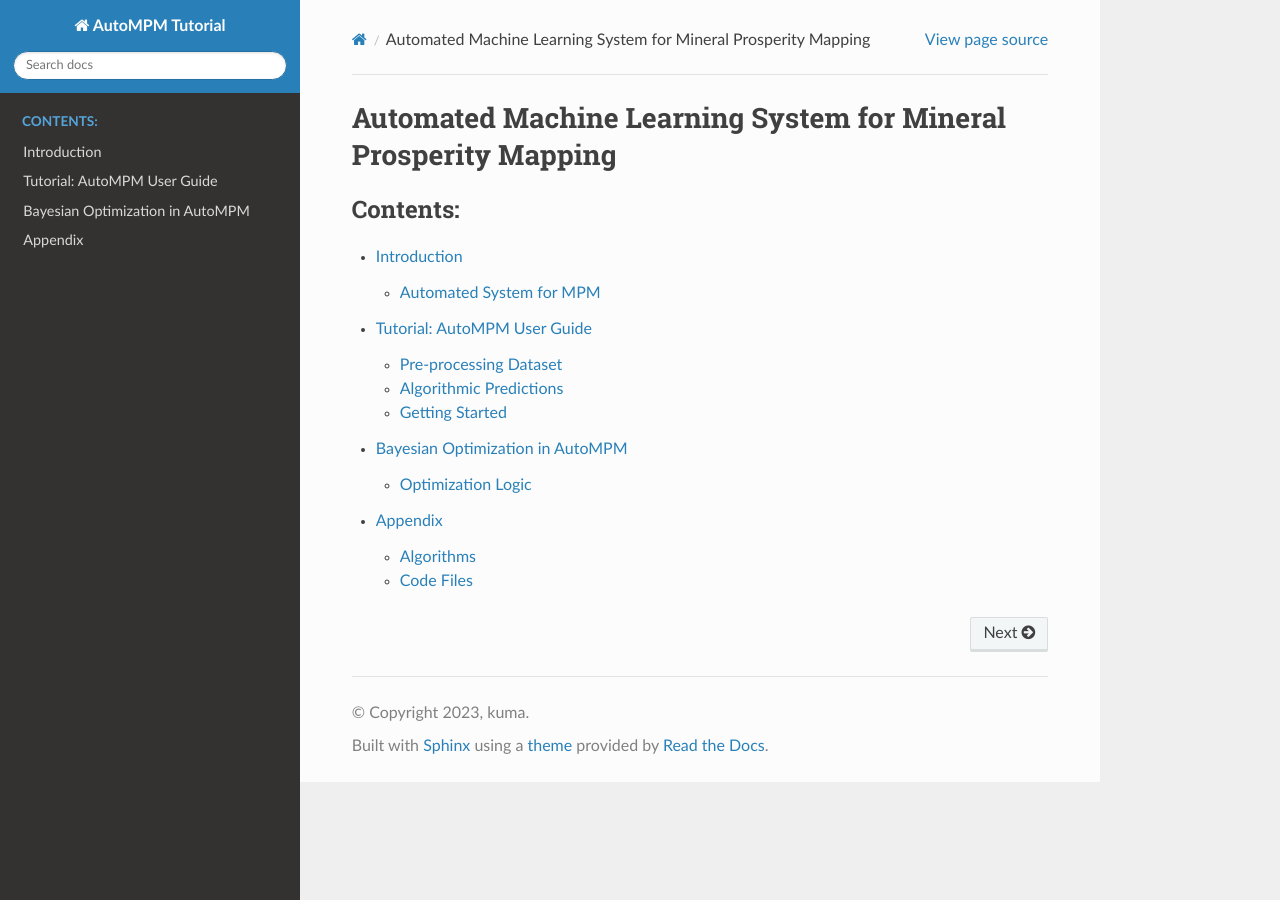
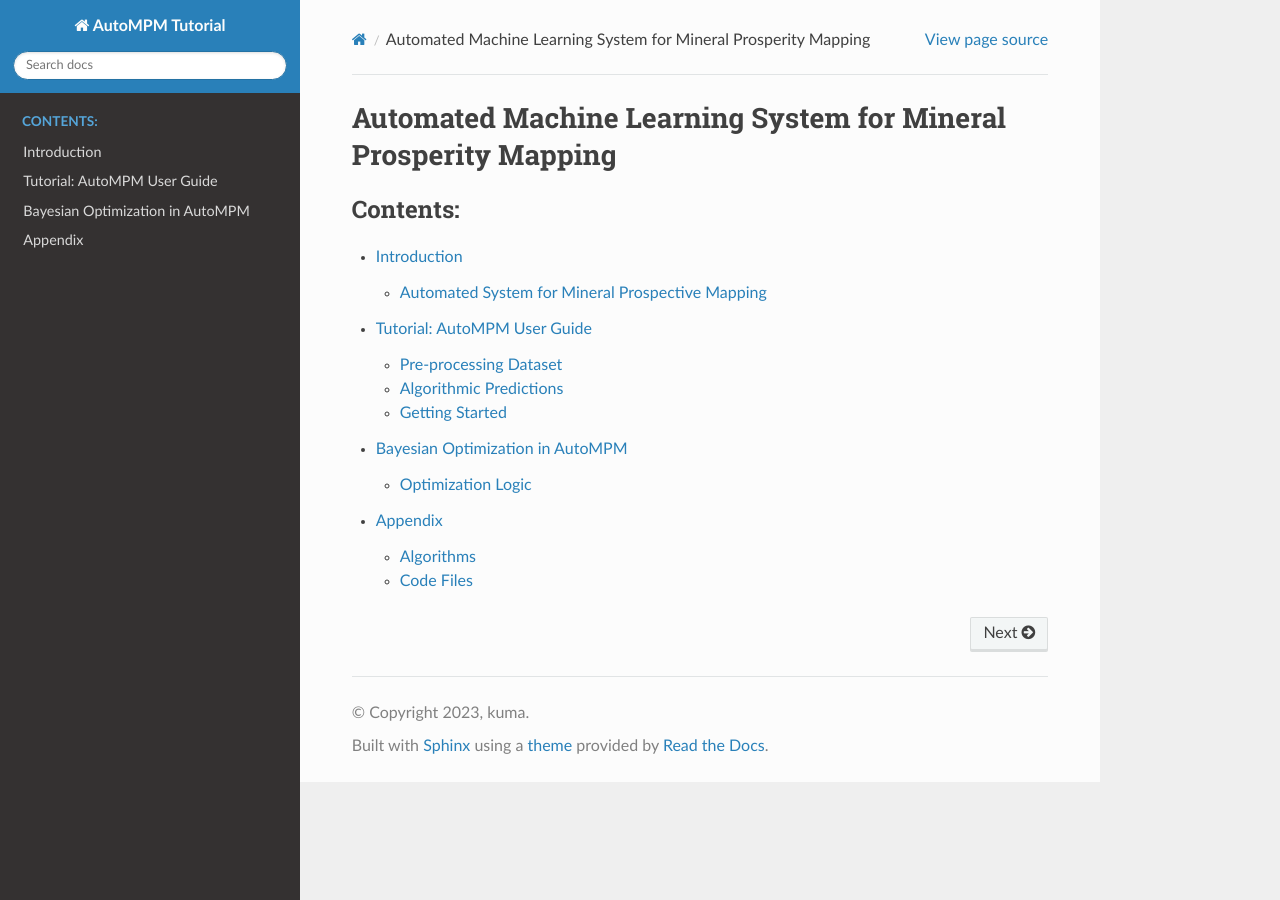
Before and after one commit to Leonardo-1107/tempMPM, a Sphinx documentation site: the page built from docs/source/index.rst, in a window 1280 px wide. Built offline with Sphinx 7.4.7 and the Read the Docs theme 2.0.0, drawn with Linux system fonts in a browser that asks for light colours; some of the changed lines change nothing that is shown.

Commit message:
correction

```diff
--- a/docs/source/mpm.rst
+++ b/docs/source/mpm.rst
@@ -1,23 +1,23 @@
 Introduction
 ============
 
-Automated System for MPM
+Automated System for Mineral Prospective Mapping
 -------------------------
 
-AutoMPM is a tool developed for automatic machine learning in Mineral Persepective Mapping field. It's a both user-friendly and efficient python-based tool.
+AutoMPM is a tool developed for automatic machine learning in Mineral Prospective Mapping (MPM). It provides user-friendly python-based interface for MPM.
 
 .. image:: workflow.png
    :align: center
    :width: 500px
 
-AutoMPM stands as an innovative solution, purposefully crafted to revolutionize the landscape of mineral prospectivity mapping (MPM) through automated machine learning. In the realm of mineral resource exploration, MPM serves as a cornerstone, pinpointing locales with elevated potential for distinct mineral deposits. Traditionally, these endeavors demanded laborious, hands-on techniques, characterized by protracted timelines and susceptibility to inherent human inclinations. AutoMPM ushers in a paradigm shift, offering an advanced toolset that streamlines and refines this process with cutting-edge automation.
+AutoMPM stands as an innovative solution, purposefully crafted to revolutionize the landscape of MPM through automated machine learning. In the realm of mineral resource exploration, MPM serves as a cornerstone, pinpointing locales with elevated potential for distinct mineral deposits. Traditionally, these endeavors demanded laborious, hands-on techniques, characterized by protracted timelines and susceptibility to inherent human inclinations. AutoMPM ushers in a paradigm shift, offering an advanced toolset that streamlines and refines this process with cutting-edge automation.
 
 
 
 Tutorial: AutoMPM User Guide
 ============================
 
-Welcome to the AutoMPM user guide, where we delve into the efficient and automated world of Mineral Prospectivity Mapping (MPM). AutoMPM is designed to streamline the MPM process, leveraging advanced machine learning techniques to uncover high-potential mineral deposits. Say goodbye to manual, time-consuming methods and embrace a future of accelerated insights and reduced biases.
+Welcome to the AutoMPM user guide, where we delve into the efficient and automated world of MPM. AutoMPM is designed to streamline the MPM process, leveraging advanced machine learning techniques to uncover high-potential mineral deposits. Say goodbye to manual, time-consuming methods and embrace a future of accelerated insights and reduced biases.
 
 Pre-processing Dataset
 ----------------------
```
